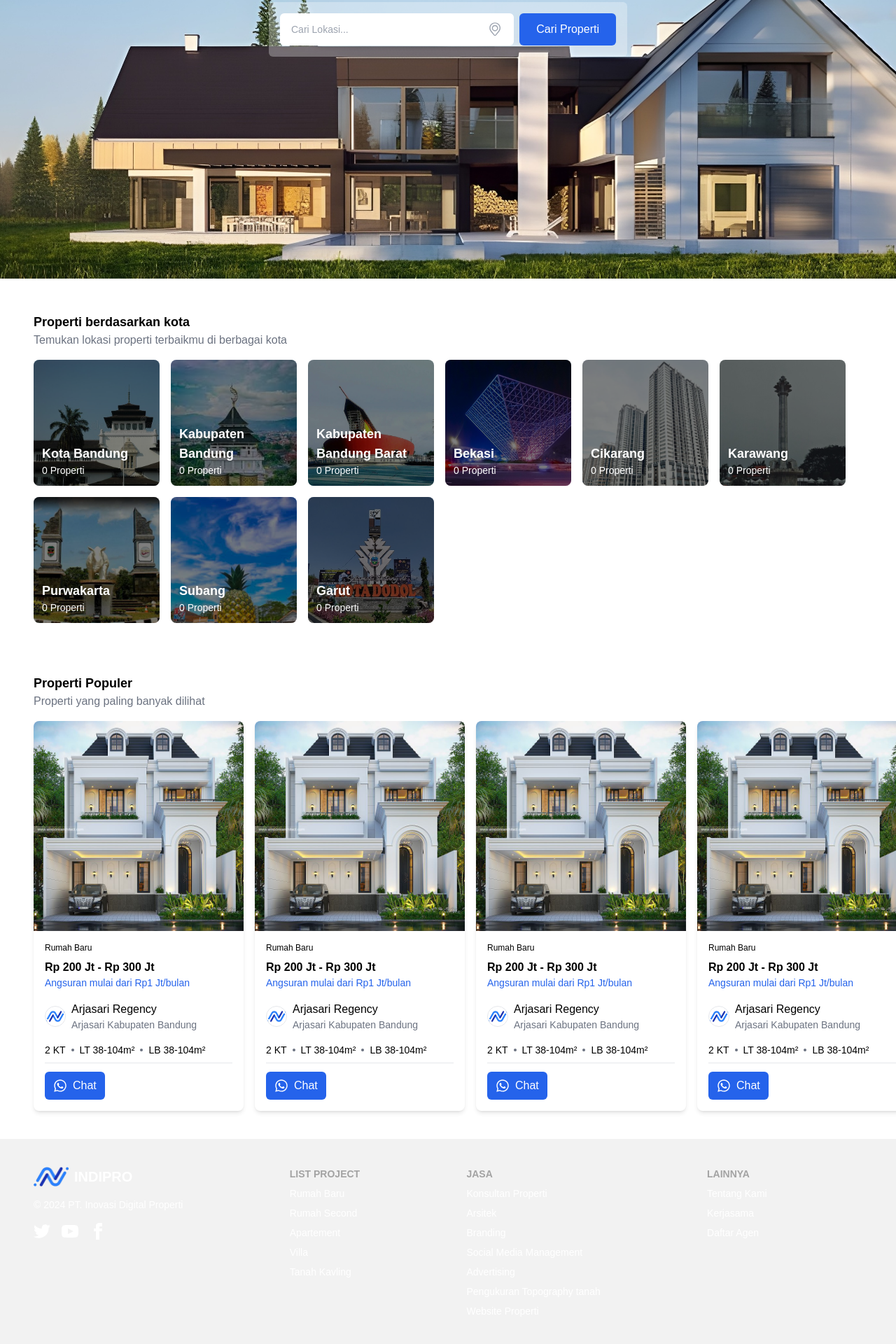
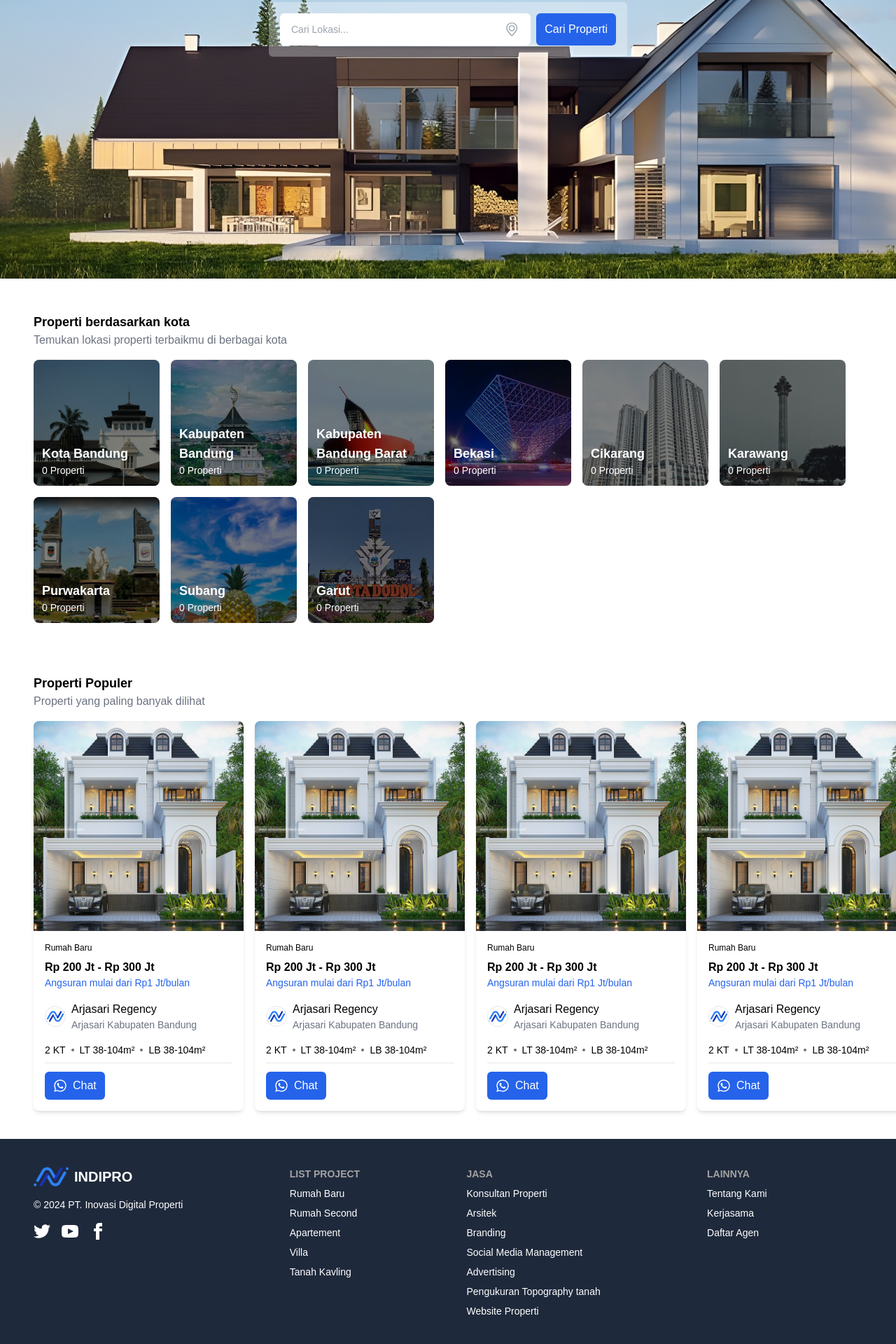
Before and after one commit to purplereborn/indipro-web, a Next.js app: page / in a window 1280 px wide. Shown: the part 402-2322 px from the top of the page at 70% size. Built offline with nearby package versions, Linux system fonts and the light colour scheme.

Commit message:
bug fixing on android

```diff
--- a/components/Footer/index.tsx
+++ b/components/Footer/index.tsx
@@ -4,7 +4,7 @@ import React from "react";
 function Footer() {
   return (
     <>
-      <footer className="footer bg-base-200 text-white px-6 py-10 lg:px-12">
+      <footer className="footer bg-slate-800 text-white px-6 py-10 lg:px-12">
         <aside className="flex flex-col space-y-2">
           <div className="flex flex-row items-center space-x-2">
             <Image
--- a/components/Home/components/Banner.tsx
+++ b/components/Home/components/Banner.tsx
@@ -38,7 +38,7 @@ function Banner() {
           </div>
           <button
             type="button"
-            className="text-white font-medium bg-blue-600 hover:bg-blue-700 rounded-md px-6 py-2.5"
+            className="text-white font-medium bg-blue-600 hover:bg-blue-700 rounded-md px-3 py-2.5"
           >
             Cari Properti
           </button>
--- a/components/Home/components/Cities.tsx
+++ b/components/Home/components/Cities.tsx
@@ -14,7 +14,7 @@ function Cities() {
           return (
             <div
               key={index}
-              className="w-[180px] h-[180px] bg-no-repeat bg-cover rounded-lg overflow-hidden"
+              className="w-[40vw] lg:w-[180px] h-[180px] bg-no-repeat bg-cover rounded-lg overflow-hidden"
               style={{
                 backgroundImage: `url(${item?.img})`,
               }}
```
